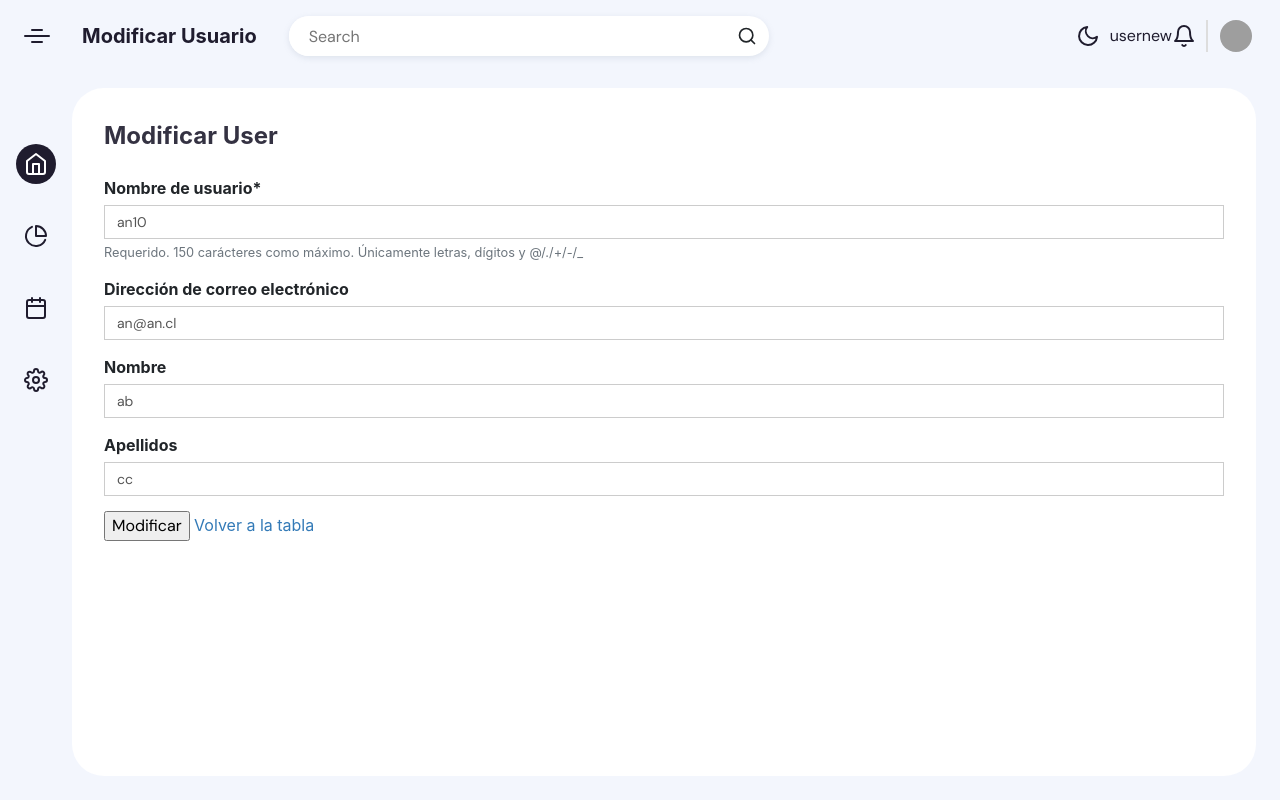
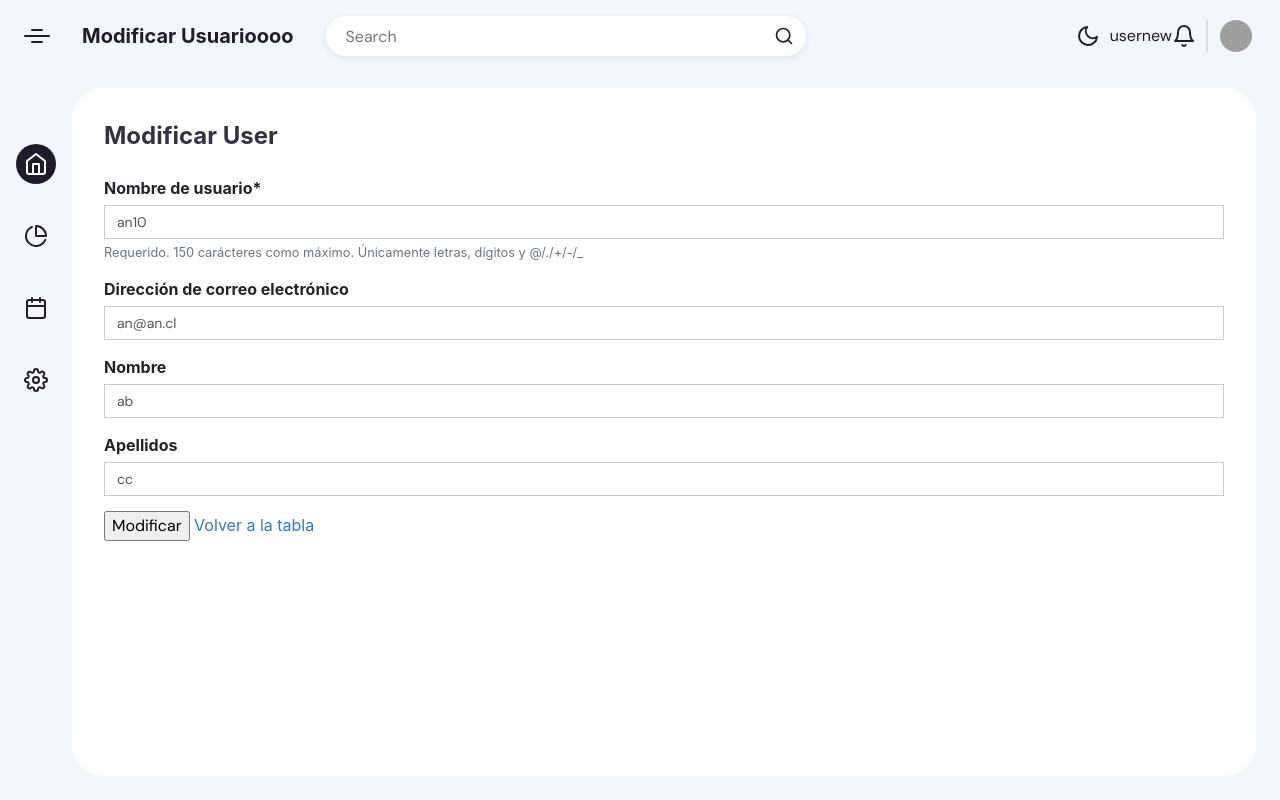
Before and after one commit to mapizeta/tesis1, a Django app: page /modificarusuario/19 in a window 1280 px wide. Run offline with Django 3.2, Linux system fonts and the light colour scheme; a user stored in the database is signed in; data comes from the database, SQL or seed files in the repository; both versions use the stored data as it was after the commit; some libraries are stand-ins or nearby versions; grey boxes are pictures that could not be loaded.

Commit message:
prueba
prueba

```diff
--- a/app/templates/Usuario/modificarusuario.html
+++ b/app/templates/Usuario/modificarusuario.html
@@ -21,7 +21,7 @@
         <div class="app-header">
             <div class="app-header-left">
                 <span class="app-icon"></span>
-                <p class="app-name">Modificar Usuario </p>
+                <p class="app-name">Modificar Usuarioooo </p>
                 <div class="search-wrapper">
                     <input class="search-input" type="text" placeholder="Search">
                     <svg xmlns="http://www.w3.org/2000/svg" width="20" height="20" fill="none" stroke="currentColor" stroke-linecap="round" stroke-linejoin="round" stroke-width="2" class="feather feather-search" viewBox="0 0 24 24">
```
Also changed, not shown: db.sqlite3.
